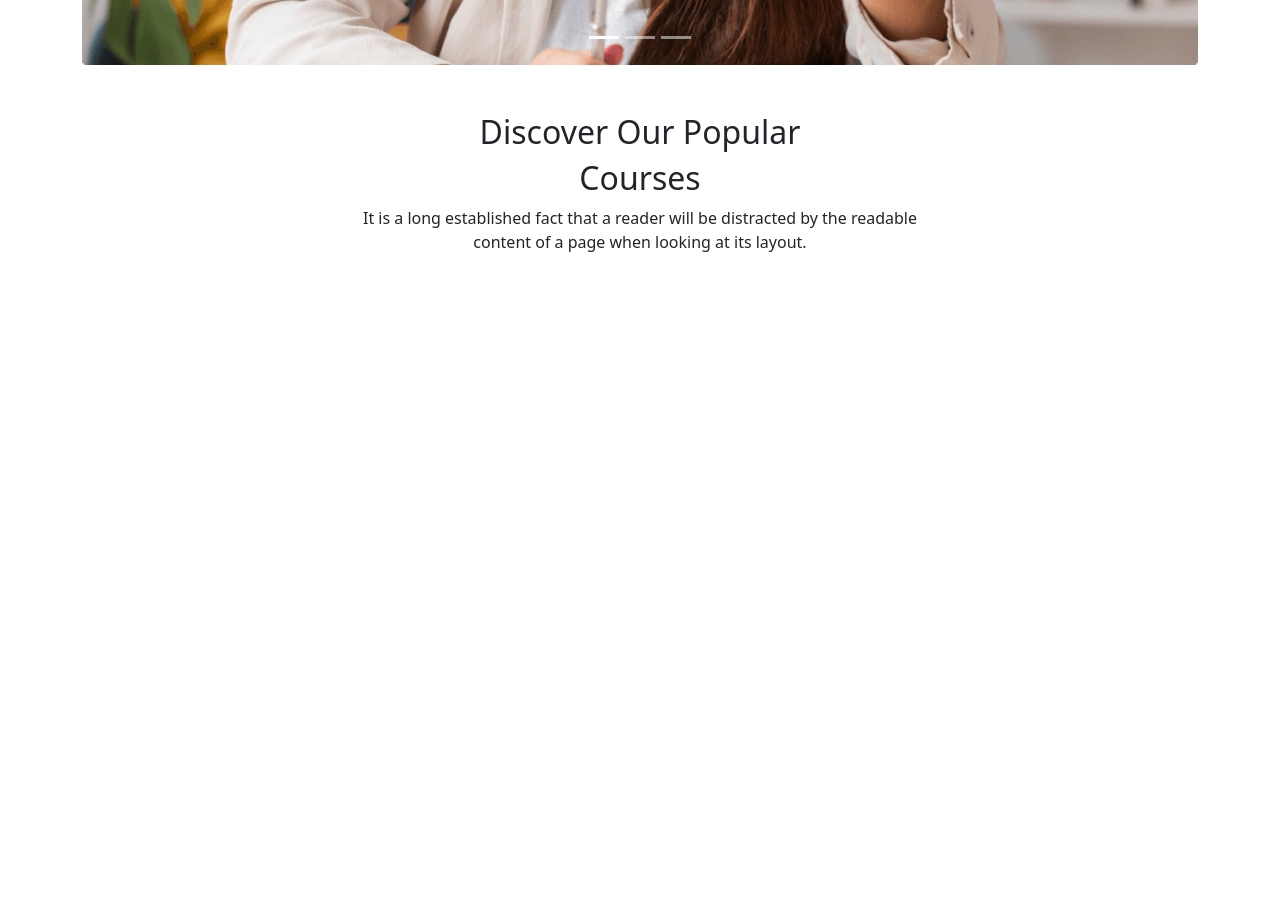
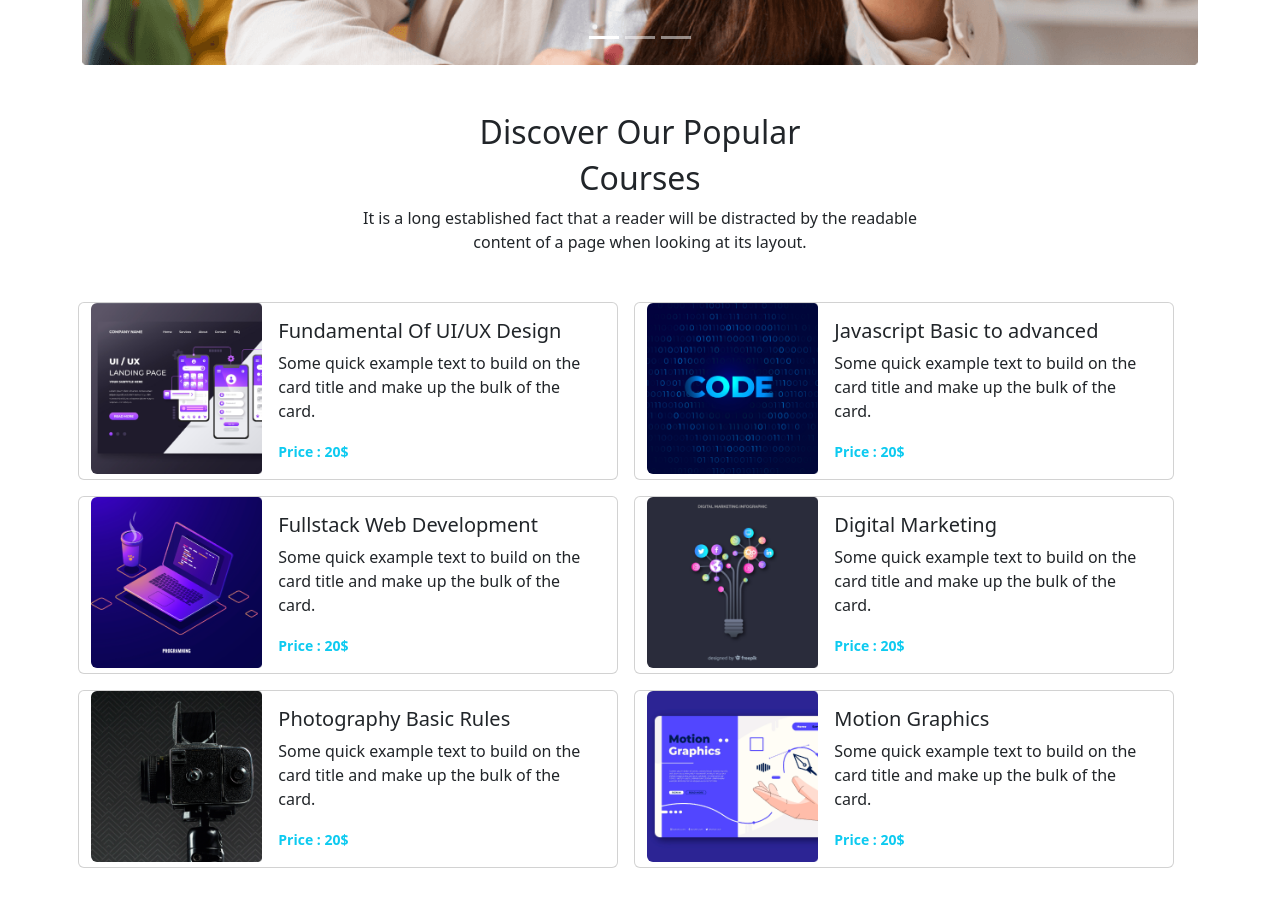
Before and after one commit to ehemon66/Programmers-Hub-website-edTech, a plain HTML site: page index.html in a window 1280 px wide. Shown: the part 643-1549 px from the top of the page. Before the commit the page ends 913 px from the top, so only its background shows below. Drawn offline with nearby package versions, Linux system fonts and the light colour scheme.

Commit message:
courses part finish

```diff
--- a/index.html
+++ b/index.html
@@ -77,49 +77,6 @@
 
 
         <!-- banner part  -->
-
-
-        <!-- <section class="container my-5">
-
-            <div id="carouselExampleControls" class="carousel slide" data-bs-ride="carousel">
-
-
-                <div class="carousel-inner">
-
-
-                    <div class="carousel-item active">
-                        <img src="images/cover/cover-1.png" class="d-block w-100" alt="...">
-                        <div>
-                            <h1>Get Started Digital </h1>
-                        </div>
-                    </div>
-
-                    <div class="carousel-item">
-                        <img src="images/cover/cover-3.jpg" class="d-block w-100" alt="...">
-                    </div>
-
-                    <div class="carousel-item">
-                        <img src="images/cover/cover-3.jpg" class="d-block w-100" alt="...">
-                    </div>
-
-
-                </div>
-
-                <button class="carousel-control-prev" type="button" data-bs-target="#carouselExampleControls"
-                    data-bs-slide="prev">
-                    <span class="carousel-control-prev-icon" aria-hidden="true"></span>
-                    <span class="visually-hidden">Previous</span>
-                </button>
-
-                <button class="carousel-control-next" type="button" data-bs-target="#carouselExampleControls"
-                    data-bs-slide="next">
-                    <span class="carousel-control-next-icon" aria-hidden="true"></span>
-                    <span class="visually-hidden">Next</span>
-                </button>
-
-            </div>
-
-        </section> -->
 
         <section class="container my-5">
 
@@ -212,8 +169,6 @@
     </header>
 
 
-
-
     <main>
 
         <section>
@@ -226,6 +181,174 @@
                 </p>
             </div>
         </section>
+
+
+        <!-- courses part  -->
+
+        <section class="container my-5">
+
+            <div class="row">
+
+                <div class="card mb-3 mx-2" style="max-width: 540px;">
+
+                    <div class="row g-0">
+                        <div class="col-md-4">
+                            <img src="images/course/course-1.png" class="img-fluid rounded-start" alt="...">
+                        </div>
+
+                        <div class="col-md-8">
+
+                            <div class="card-body">
+
+                                <h5 class="card-title">Fundamental Of UI/UX Design</h5>
+                                <p class="card-text">Some quick example text to build on the card title
+                                    and make up the bulk of the card.</p>
+                                <p class="card-text"><small class="text-info fw-semibold">Price : 20$</small></p>
+
+                            </div>
+
+                        </div>
+
+                    </div>
+
+                </div>
+
+                <!-- 2nd  -->
+                <div class="card mb-3 mx-2" style="max-width: 540px;">
+
+                    <div class="row g-0">
+                        <div class="col-md-4">
+                            <img src="images/course/course-2.png" class="img-fluid rounded-start" alt="...">
+                        </div>
+
+                        <div class="col-md-8">
+
+                            <div class="card-body">
+
+                                <h5 class="card-title">Javascript Basic to advanced</h5>
+                                <p class="card-text">Some quick example text to build on the card title
+                                    and make up the bulk of the card.</p>
+                                <p class="card-text"><small class="text-info fw-semibold">Price : 20$</small></p>
+
+                            </div>
+
+                        </div>
+
+                    </div>
+
+                </div>
+
+                <!-- 3nd  -->
+                <div class="card mb-3 mx-2" style="max-width: 540px;">
+
+                    <div class="row g-0">
+                        <div class="col-md-4">
+                            <img src="images/course/course-3.png" class="img-fluid rounded-start" alt="...">
+                        </div>
+
+                        <div class="col-md-8">
+
+                            <div class="card-body">
+
+                                <h5 class="card-title">Fullstack Web Development </h5>
+                                <p class="card-text">Some quick example text to build on the card title
+                                    and make up the bulk of the card.</p>
+                                <p class="card-text"><small class="text-info fw-semibold">Price : 20$</small></p>
+
+                            </div>
+
+                        </div>
+
+                    </div>
+
+                </div>
+
+
+                <!-- 4nd  -->
+                <div class="card mb-3 mx-2" style="max-width: 540px;">
+
+                    <div class="row g-0">
+                        <div class="col-md-4">
+                            <img src="images/course/course-4.png" class="img-fluid rounded-start" alt="...">
+                        </div>
+
+                        <div class="col-md-8">
+
+                            <div class="card-body">
+
+                                <h5 class="card-title">Digital Marketing</h5>
+                                <p class="card-text">Some quick example text to build on the card title
+                                    and make up the bulk of the card.</p>
+                                <p class="card-text"><small class="text-info fw-semibold">Price : 20$</small></p>
+
+                            </div>
+
+                        </div>
+
+                    </div>
+
+                </div>
+
+                <!-- 5nd  -->
+                <div class="card mb-3 mx-2" style="max-width: 540px;">
+
+                    <div class="row g-0">
+                        <div class="col-md-4">
+                            <img src="images/course/course-5.png" class="img-fluid rounded-start" alt="...">
+                        </div>
+
+                        <div class="col-md-8">
+
+                            <div class="card-body">
+
+                                <h5 class="card-title">Photography Basic Rules</h5>
+                                <p class="card-text">Some quick example text to build on the card title
+                                    and make up the bulk of the card.</p>
+                                <p class="card-text"><small class="text-info fw-semibold">Price : 20$</small></p>
+
+                            </div>
+
+                        </div>
+
+                    </div>
+
+                </div>
+
+                <!-- 6nd  -->
+                <div class="card mb-3 mx-2" style="max-width: 540px;">
+
+                    <div class="row g-0">
+                        <div class="col-md-4">
+                            <img src="images/course/course-6.png" class="img-fluid rounded-start" alt="...">
+                        </div>
+
+                        <div class="col-md-8">
+
+                            <div class="card-body">
+
+                                <h5 class="card-title">Motion Graphics</h5>
+                                <p class="card-text">Some quick example text to build on the card title
+                                    and make up the bulk of the card.</p>
+                                <p class="card-text"><small class="text-info fw-semibold">Price : 20$</small></p>
+
+                            </div>
+
+                        </div>
+
+                    </div>
+
+                </div>
+
+
+
+            </div>
+
+
+        </section>
+
+
+
+
 
 
 
```
